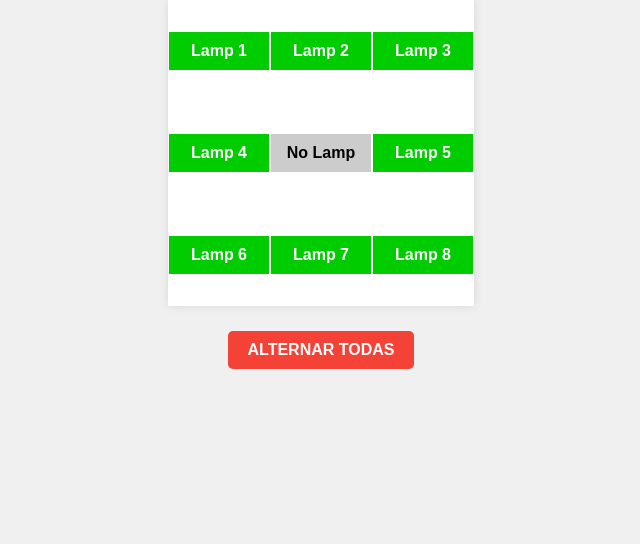
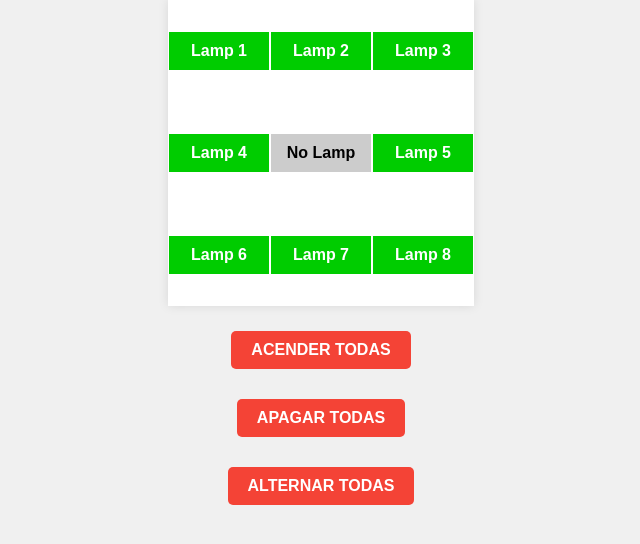
Before and after one commit to joaoavanzini/lab-automation, a Flask app: page / in a window 1280 px wide. Shown: the top 544 px of the page, without its empty margins (319-959 px from the left). Run offline with Flask 3, Linux system fonts and the light colour scheme.

Commit message:
Updating the interface

```diff
--- a/server/templates/index.html
+++ b/server/templates/index.html
@@ -92,7 +92,15 @@
     </table>
 
     <div class="button-container">
-        <a class="button button-danger" href="/toggle-all">Alternar Todas</a>
+        <a class="button button-danger" href="/turn-on-all">Acender Todas</a>
+    </div>
+
+    <div class="button-container">
+        <a class="button button-danger" href="/turn-off-all">Apagar Todas</a>
+    </div>
+
+    <div class="button-container">
+        <a class="button button-danger" href="/random-toggle">Alternar Todas</a>
     </div>
 
     <script>
```
